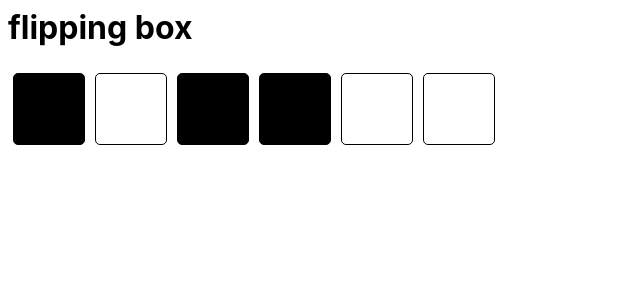
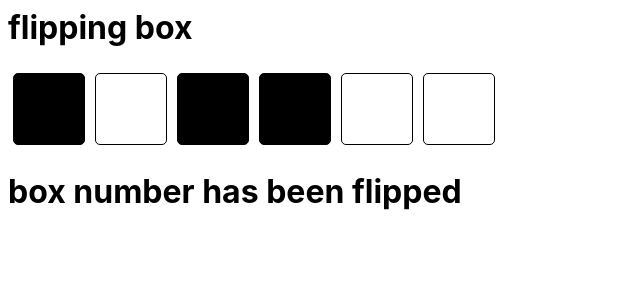
Before and after one commit to raihaneong/react-jd4hhm, a React (Create React App) app: page / in a window 1280 px wide. Shown: the top 300 px of the page, without its empty margins (0-640 px from the left). Built offline with nearby package versions, Linux system fonts and the light colour scheme.

Commit message:
1 file modified

```diff
--- a/src/App.js
+++ b/src/App.js
@@ -10,15 +10,14 @@ export default function App() {
   const boxElement = box.map((item) => (
     <Box key={item.id} on={item.on} number={item.id} />
   ));
-  const boxNumberElement = box.map((item) => (
-    <NumberBox id={boxNumber} />
-  ))
+
 
   console.log(box)
   return (
     <div>
       <h1>flipping box</h1>
       {boxElement}
+      <h1> box number  has been flipped</h1>
 
     </div>
   );
```
